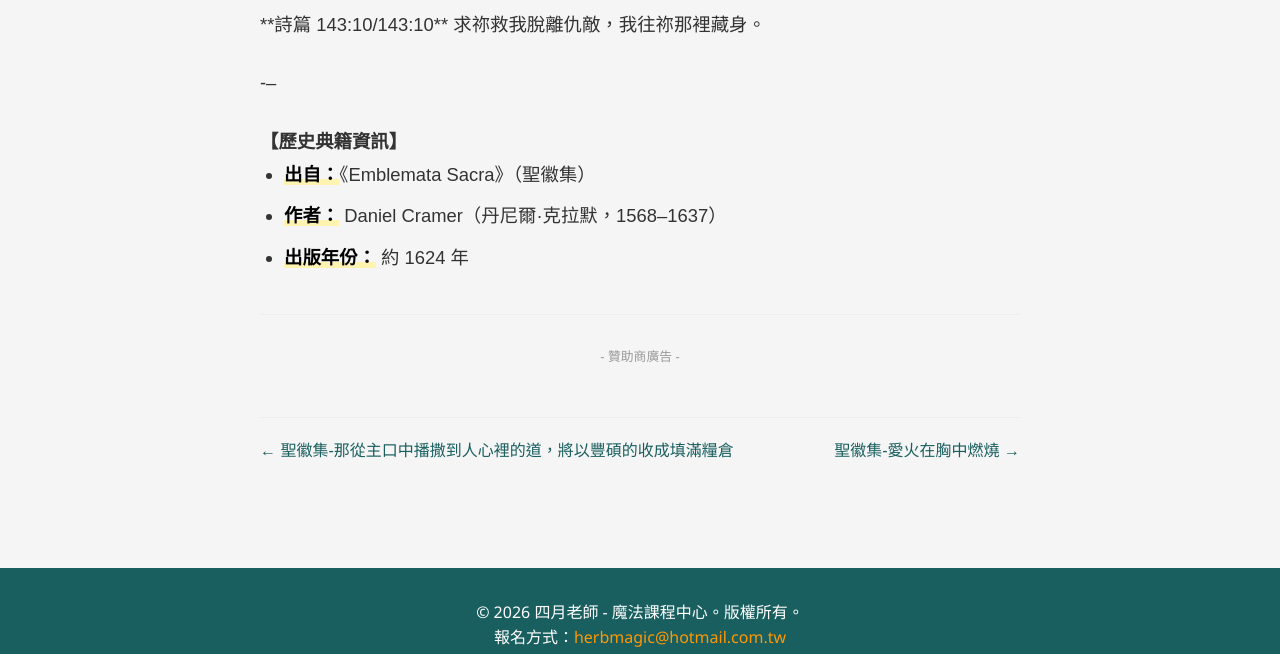
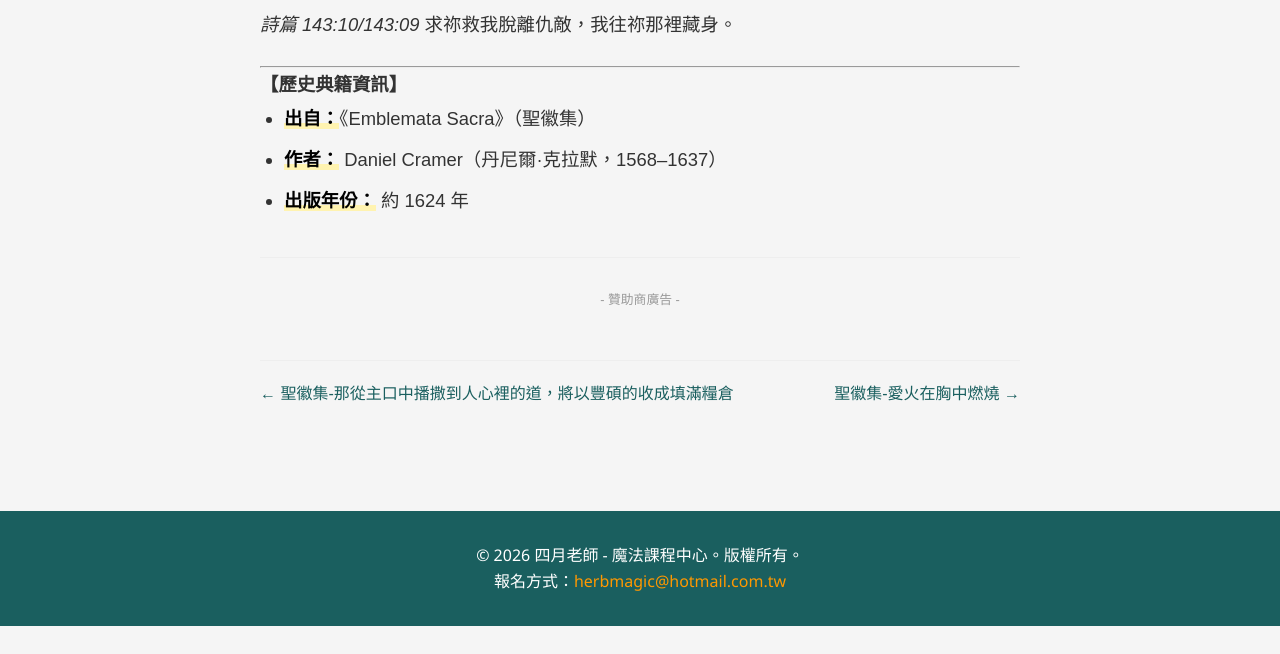
Before and after one commit to light4uliuphone-lang/hoodoo, a Jekyll site: the page built from _posts/2026-03-22-alat-peto.md, in a window 1280 px wide and 900 px high, scrolled down 712 px, cut to the strip 246-900 px from the top of the window. Built offline with Jekyll 4.4.1, drawn with Linux system fonts in a browser that asks for light colours; after the commit the page ends 1584 px from its top, so only the background shows below that.

Commit message:
Update 2026-03-22-alat-peto.md

```diff
--- a/_posts/2026-03-22-alat-peto.md
+++ b/_posts/2026-03-22-alat-peto.md
@@ -13,10 +13,10 @@ category: [magic]
     <img src="/assets/img/20260322.jpg" alt="追求高處 - Emblemata Sacra" style="max-width: 100%; border-radius: 8px; box-shadow: 0 4px 15px rgba(0,0,0,0.1);">
 </div>
 
-> \*\*詩篇 143:10/143:10\*\*
+> *詩篇 143:10/143:09*
 > 求祢救我脫離仇敵，我往祢那裡藏身。
 
-\---
+---
 
 #### 【歷史典籍資訊】
 
```
